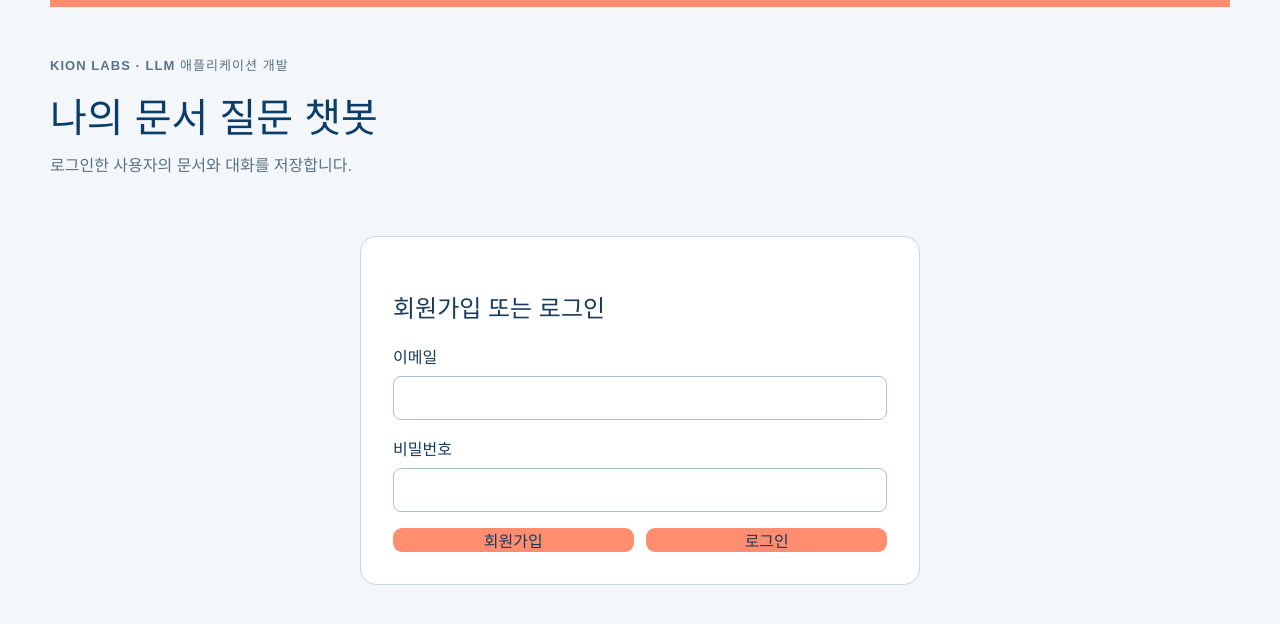
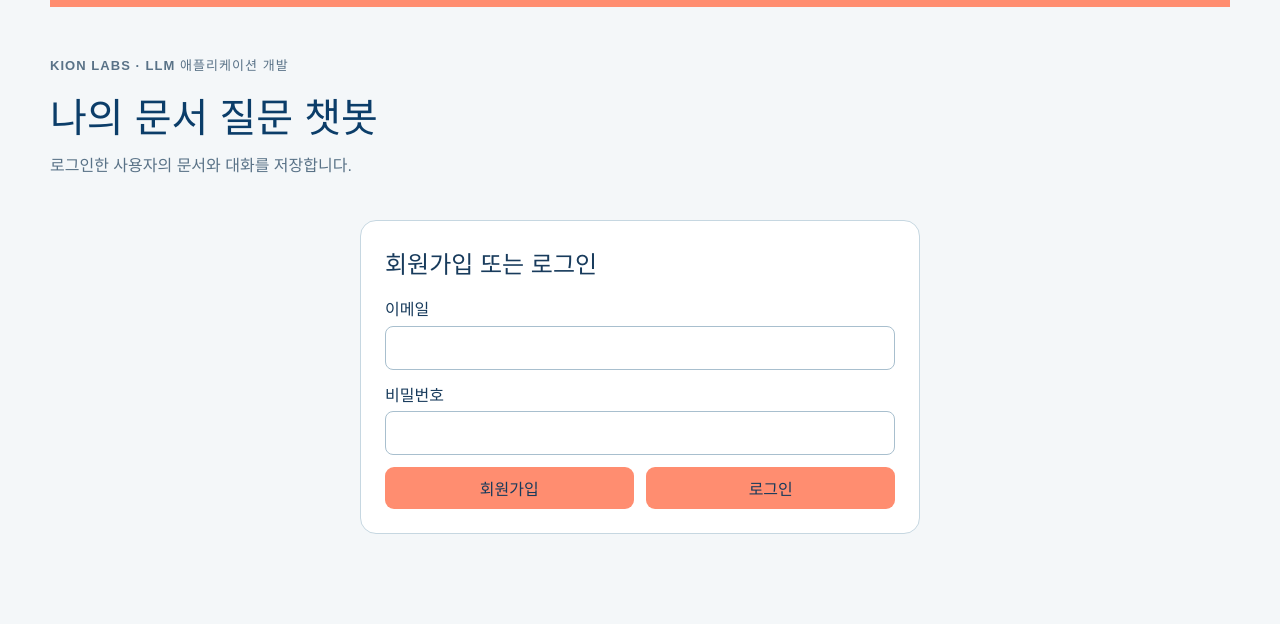
Before and after one commit to kionlabs/LLM_Application, a React (Vite) app in the folder frontend/: page / in a window 1280 px wide. Shown: the top 624 px of the page. Built offline with nearby package versions, Linux system fonts and the light colour scheme.

Commit message:
로그인 카드 여백과 버튼 크기 정리

```diff
--- a/frontend/src/App.css
+++ b/frontend/src/App.css
@@ -126,10 +126,11 @@ button:disabled { opacity: .5; cursor: default; }
   .composer { grid-row: 4; }
 }
 /* 회원가입·로그인 입력 폼 */
-.auth-panel { width: min(560px, 100%); margin: 2rem auto; padding: 2rem; border: 1px solid #c6d7e1; border-radius: 16px; }
-.auth-panel input { display: block; width: 100%; padding: 0.75rem; margin: 0.5rem 0 1rem; border: 1px solid #a8bfce; border-radius: 8px; font: inherit; }
-.auth-actions { display: flex; gap: 0.8rem; margin-top: 0.6rem; }
-.auth-actions button { flex: 1; }
+.auth-panel { width: min(560px, 100%); margin: 1rem auto; padding: 1.5rem; border: 1px solid #c6d7e1; border-radius: 16px; }
+.auth-panel h2 { margin: 0 0 1rem; }
+.auth-panel input { display: block; width: 100%; padding: 0.75rem; margin: 0.35rem 0 0.75rem; border: 1px solid #a8bfce; border-radius: 8px; font: inherit; }
+.auth-actions { display: flex; gap: 0.8rem; }
+.auth-actions button { flex: 1; min-height: 42px; }
 
 /* 채팅 목록과 문서 목록은 같은 왼쪽 열에 배치합니다. */
 .left-panel { grid-column: 1; grid-row: 2 / 4; min-width: 0; }
```
